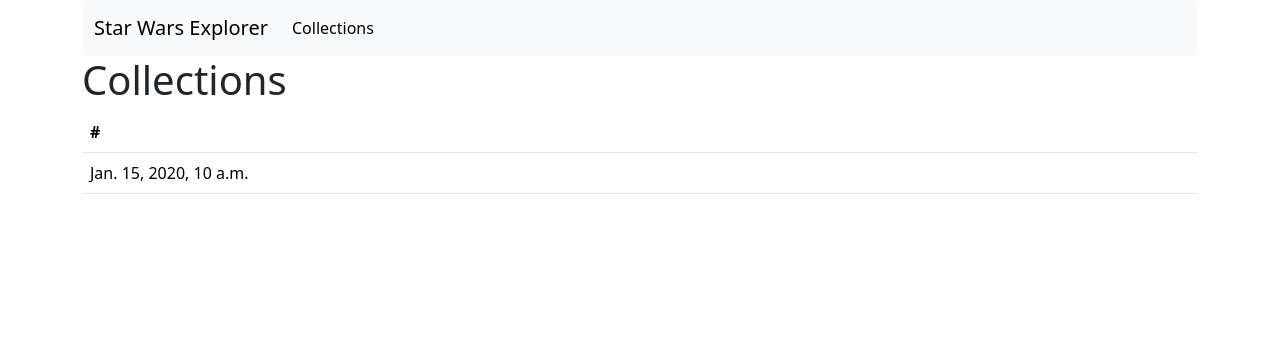
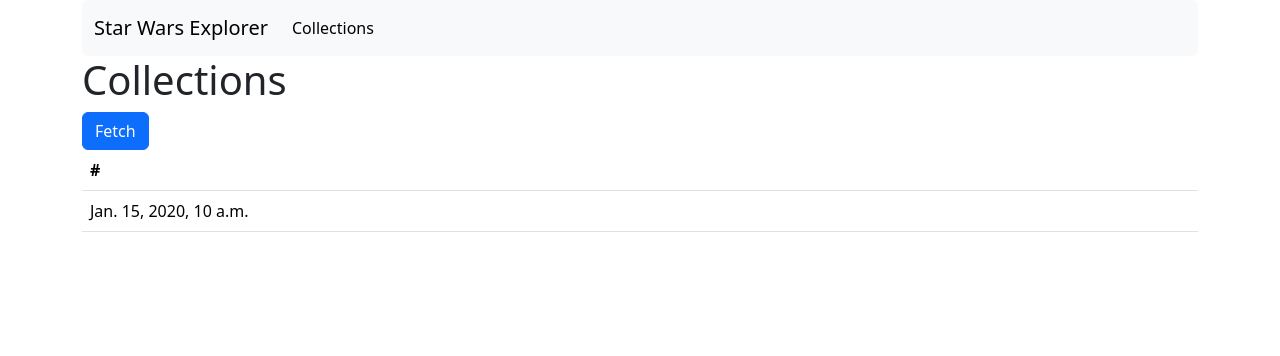
Before and after one commit to gtxm/star_wars_explorer, a Django app: page / in a window 1280 px wide. Shown: the top 356 px of the page. Run offline with Django 5.2, Linux system fonts and the light colour scheme; tables that the repository leaves empty hold one stand-in row (values such as "Sample post").

Commit message:
Added fetch button

```diff
--- a/star_wars_explorer/explorer/templates/index.html
+++ b/star_wars_explorer/explorer/templates/index.html
@@ -32,6 +32,7 @@
 
         <div>
             <h1>Collections</h1>
+            <form action="/fetch" method="POST"><button class="btn btn-primary" type="submit">Fetch</button>{% csrf_token %}</form>
             <table class="table">
                 <thead>
                 <tr>
--- a/star_wars_explorer/explorer/urls.py
+++ b/star_wars_explorer/explorer/urls.py
@@ -5,4 +5,5 @@
 
 urlpatterns = [
     path("", views.home),
+    path("fetch", views.fetch)
 ]
--- a/star_wars_explorer/explorer/views.py
+++ b/star_wars_explorer/explorer/views.py
@@ -1,8 +1,14 @@
 from django.http import HttpResponse
-from django.shortcuts import render
+from django.shortcuts import render, redirect
 
 from data_collector.models import StarWarsDataCollection
+from data_collector.utils import fetch_latest_dataset
 
 
 def home(request):
     return render(request, "index.html", {"collections": StarWarsDataCollection.objects.all()})
+
+
+def fetch(request):
+    fetch_latest_dataset()
+    return redirect("/")
```
